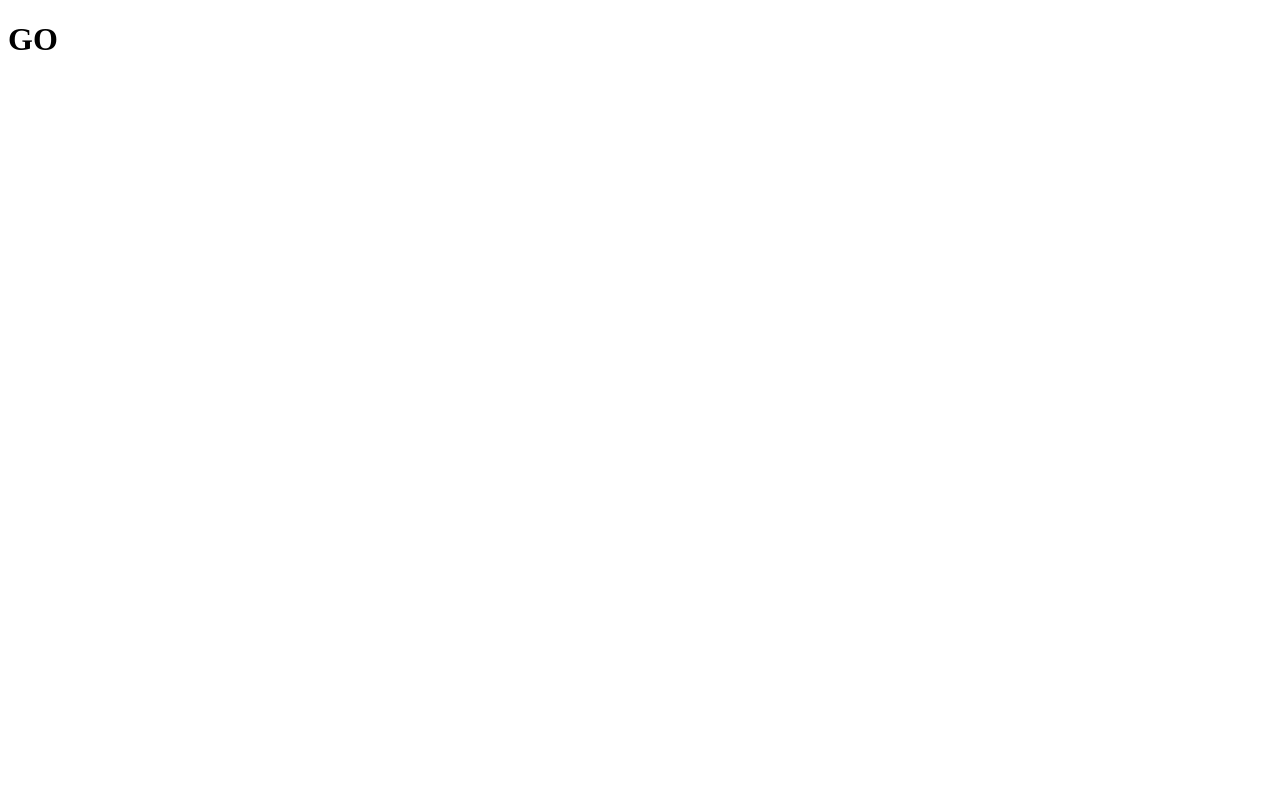
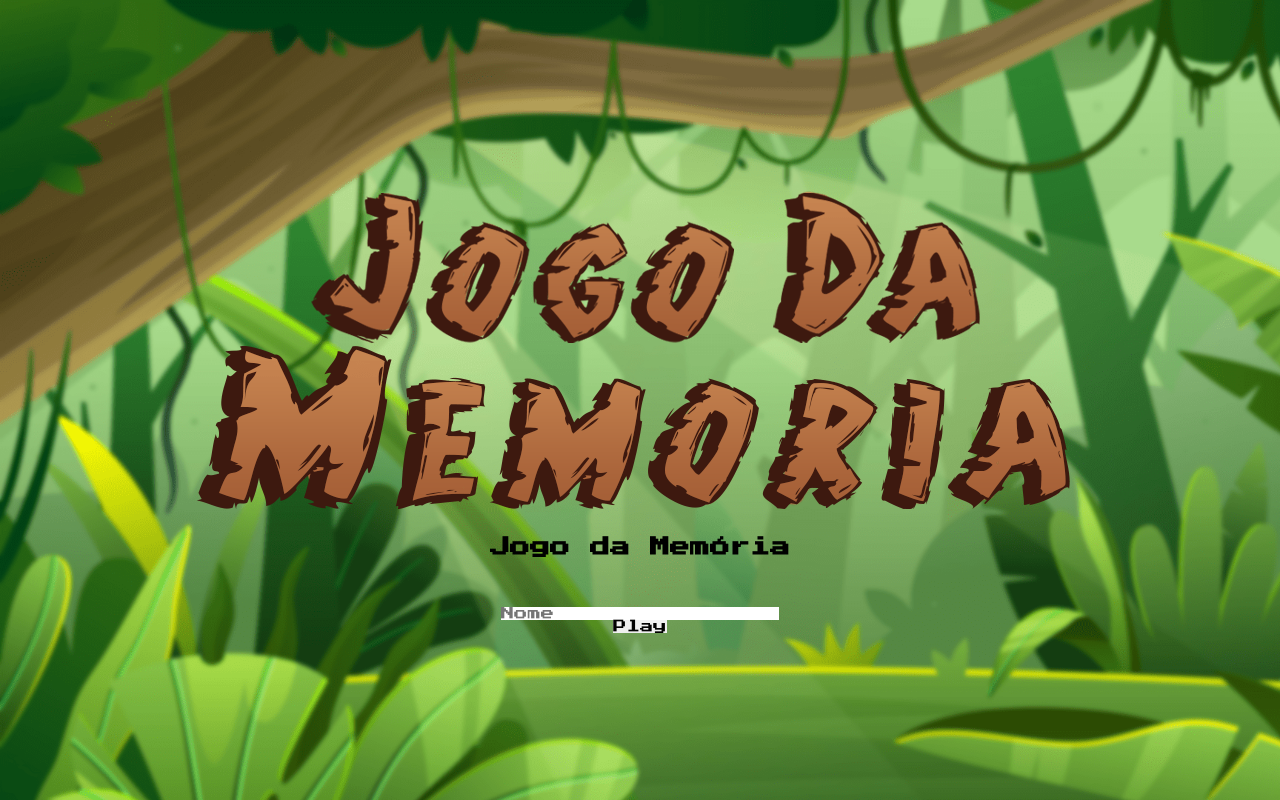
Before and after one commit to jvsantoz/jogo-da-memoria, a plain HTML site: page index.html in a window 1280 px wide. Drawn offline with Linux system fonts and the light colour scheme.

Commit message:
feat(html, css)add html and css for login page

```diff
--- /dev/null
+++ b/css/_login.css
@@ -0,0 +1,28 @@
+body {
+    background-image: url(../assets/BACKGROUND.png);
+    background-size: cover;
+    background-repeat: no-repeat;
+}
+
+.login_form {
+    display: flex;
+    flex-direction: column;
+
+    align-items: center;
+    justify-content: center;
+    height: 100vh;
+}
+
+.login_header {
+    display: flex;
+    flex-direction: column;
+
+    align-items: center;
+    justify-content: center;
+
+    margin-bottom: 5rem;
+}
+
+.login_header img {
+
+}
--- /dev/null
+++ b/css/_reset.css
@@ -0,0 +1,12 @@
+* {
+    margin: 0;
+    padding: 0;
+    box-sizing: border-box;
+    list-style: none;
+    border: none;
+    font-family: 'Press Start 2P', cursive;
+}
+
+:root {
+    font-size: 62.5%;
+}
--- /dev/null
+++ b/css/style.css
@@ -0,0 +1,4 @@
+@import './_reset.css';
+@import './_login.css';
+
+@import url('https://fonts.googleapis.com/css2?family=Press+Start+2P&display=swap');
--- a/index.html
+++ b/index.html
@@ -1,12 +1,20 @@
 <!DOCTYPE html>
-<html lang="en">
+<html lang="pt-BR">
 <head>
     <meta charset="UTF-8">
     <meta http-equiv="X-UA-Compatible" content="IE=edge">
     <meta name="viewport" content="width=device-width, initial-scale=1.0">
+    <link rel="stylesheet" href="./css/style.css">
     <title>Document</title>
 </head>
 <body>
-    <h1>GO</h1>
+    <form class="login_form">
+        <div class="login_header">
+            <img src="./assets/LETREIRO.png" alt="Jogo da Memória">
+            <h1>Jogo da Memória</h1>
+        </div>
+        <input type="text" placeholder="Nome" class="login_input">
+        <button type="submit" class="login_button">Play</button>
+    </form>
 </body>
 </html>
```
Also changed, not shown: assets/BACKGROUND.png (added), assets/LETREIRO.png (added).
